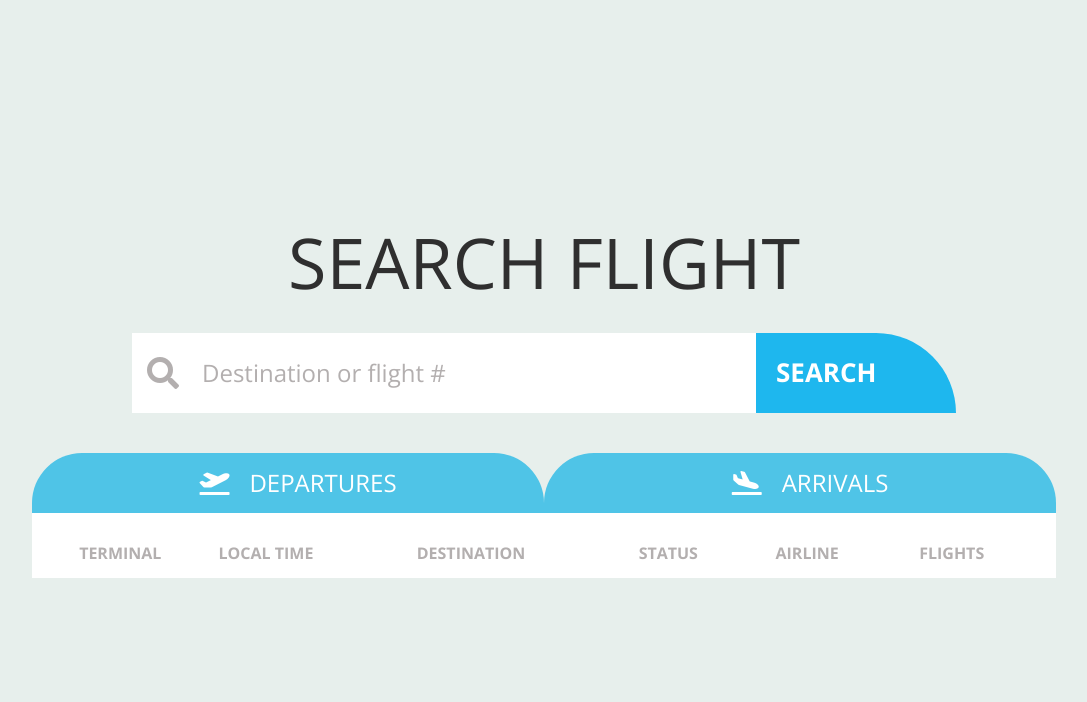
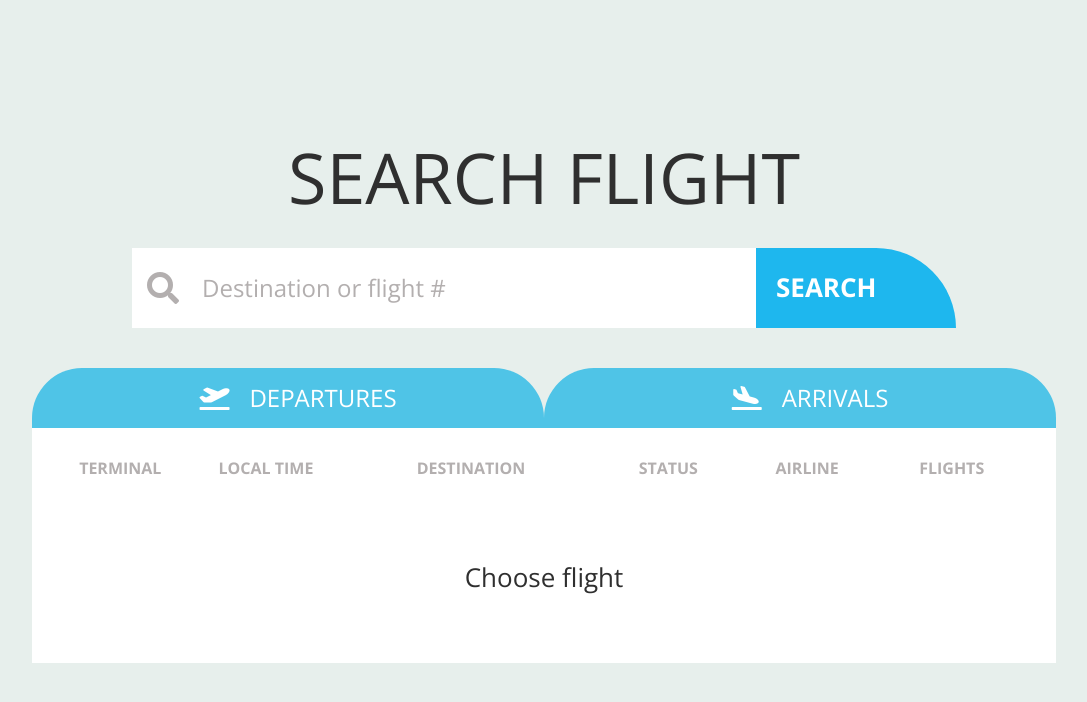
Before and after one commit to AlexKlyde/airport-project, a React app: page / in a window 1280 px wide. Shown: the top 702 px of the page, without its empty margins (96-1183 px from the left). Built offline with nearby package versions, Linux system fonts and the light colour scheme.

Commit message:
refactored

```diff
--- a/src/features/flights/components/flight-search-page/FlightSearchPage.jsx
+++ b/src/features/flights/components/flight-search-page/FlightSearchPage.jsx
@@ -51,7 +51,9 @@ const FlightSearchPage = () => {
               <FlightsList flights={flights} />
             </Route>
             <Route exact path="/">
-              {null}
+              <tr>
+                <td className="no-flights" colSpan="6">Choose flight</td>
+              </tr>
             </Route>
           </Switch>
         </table>
--- a/src/features/flights/components/flights-list/flightsList.scss
+++ b/src/features/flights/components/flights-list/flightsList.scss
@@ -75,6 +75,6 @@
 
 .no-flights {
   padding: 70px 0;
-  font-size: 30px;
+  font-size: 26px;
   text-align: center;
 }
--- a/src/features/flights/flights.selectors.js
+++ b/src/features/flights/flights.selectors.js
@@ -1,9 +1,11 @@
 import { createSelector } from 'reselect';
 import { format } from 'date-fns';
-import { today } from './flights.utils';
+import { todayDate } from './flights.utils';
 
 export const flightsListSelector = state => state.flights.flightsList;
 
 export const filteredFlightsListSelector = createSelector([flightsListSelector], flightsList => {
-  return flightsList.filter(flight => format(new Date(flight.localTime), 'dd-MM-yyyy') === today);
+  return flightsList.filter(
+    flight => format(new Date(flight.localTime), 'dd-MM-yyyy') === todayDate,
+  );
 });
--- a/src/features/flights/flights.utils.js
+++ b/src/features/flights/flights.utils.js
@@ -1,12 +1,13 @@
 import {format} from 'date-fns';
 
-export const today = format(new Date(), 'dd-MM-yyyy');
+export const todayDate = format(new Date(), 'dd-MM-yyyy');
 
 export const getDirectionFlights = (flight, direction) => {
   const localTime = direction === 'departure' ? flight.timeDepShedule : flight.timeToStand;
   const destination =
     direction === 'departure' ? flight['airportToID.city_en'] : flight['airportFromID.city_en'];
   const statusTime = direction === 'departure' ? flight.timeTakeofFact : flight.timeLandFact;
+  const airlineName = flight.airline.en.name ? flight.airline.en.name : flight.airline.ru.name;
   return {
     id: flight.ID,
     terminal: flight.term,
@@ -16,7 +17,7 @@ export const getDirectionFlights = (flight, direction) => {
     status: flight.status,
     airline: {
       logo: flight.airline.en.logoSmallName,
-      name: flight.airline.en.name,
+      name: airlineName,
     },
     flightN: flight.codeShareData[0].codeShare,
   };
--- a/src/features/flights/flightsGateway.js
+++ b/src/features/flights/flightsGateway.js
@@ -1,7 +1,7 @@
-import { getDirectionFlights, today } from './flights.utils';
+import { getDirectionFlights, todayDate } from './flights.utils';
 
 export const fetchFlightsList = direction =>
-  fetch(`https://api.iev.aero/api/flights/${today}`)
+  fetch(`https://api.iev.aero/api/flights/${todayDate}`)
     .then(res => {
       if (res.ok) {
         return res.json();
```
